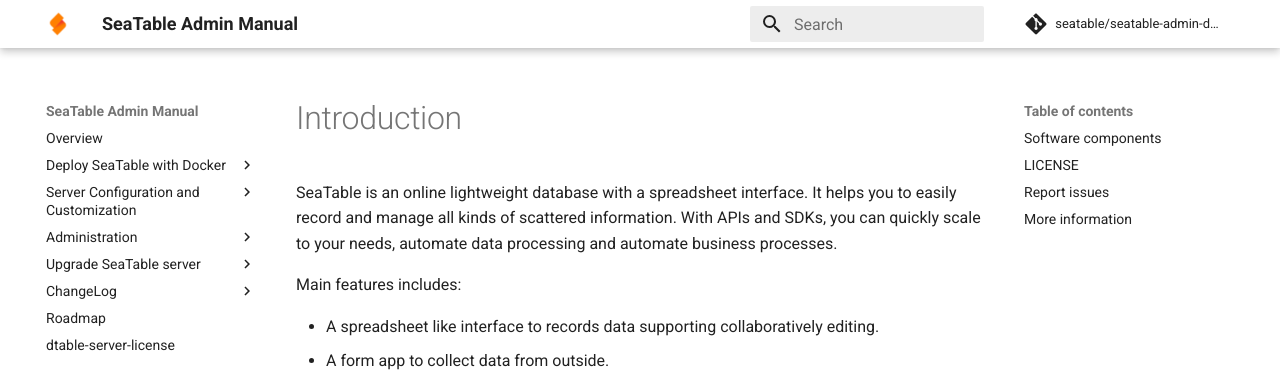
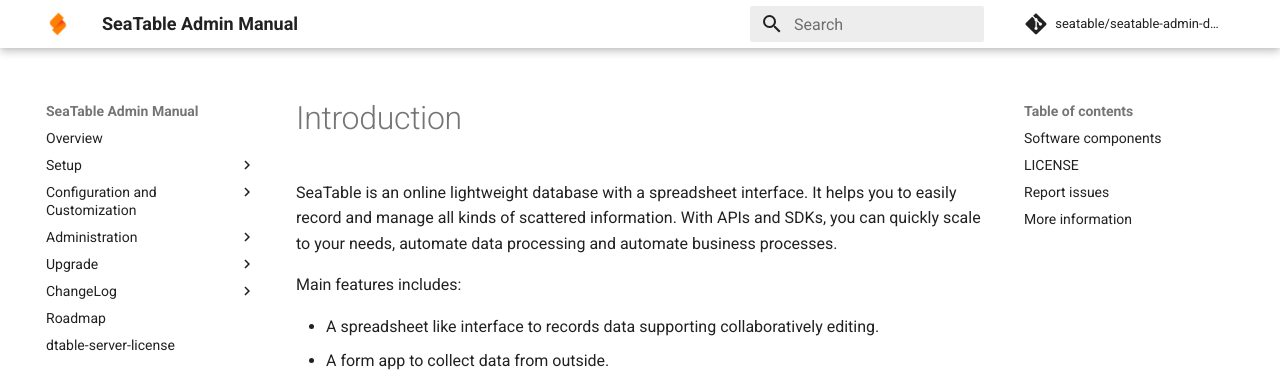
Before and after one commit to seatable/seatable-admin-docs, an MkDocs documentation site: the page built from manual/README.md, in a window 1280 px wide. Shown: the top 372 px of the page. Built offline with MkDocs 1.6.1 and Material for MkDocs 9.7.7, drawn with Linux system fonts in a browser that asks for light colours; comment, search, counter and statistics services are not loaded.

Commit message:
Simplification

```diff
--- a/mkdocs.yml
+++ b/mkdocs.yml
@@ -47,7 +47,7 @@
 # Page tree
 nav:
   - Overview: home.md
-  - Deploy SeaTable with Docker:
+  - Setup:
     - Developer Edition: docker/Developer-Edition/Deploy SeaTable-DE with Docker.md
     - Enterprise Edition: docker/Enterprise-Edition/Deploy SeaTable-EE with Docker.md
     - Cluster: docker/Cluster/SeaTable Cluster.md
@@ -55,8 +55,8 @@
       - Deploy: docker/Python-Runner/Deploy SeaTable Python Runner.md
       - Upgrading: docker/Python-Runner/Update SeaTable Python Runner.md
       - Customization: docker/Python-Runner/Customize SeaTable Python Runner.md
-    - Migrate SeaTable CE to EE: docker/Enterprise-Edition/migrate_from_seatable_ce_server.md
-  - Server Configuration and Customization:
+    - Migrate SeaTable DE to EE: docker/Enterprise-Edition/migrate_from_seatable_ce_server.md
+  - Configuration and Customization:
     - ccnet.conf: config/ccnet-conf.md
     - seafile.conf: config/seafile-conf.md
     - dtable_web_settings.py: config/dtable_web_settings.md
@@ -76,7 +76,7 @@
     - Logs: maintain/logs.md
     - Backup and recovery: maintain/backup_recovery.md
     - Clean database: maintain/clean_database.md
-  - Upgrade SeaTable server:
+  - Upgrade:
     - Upgrade manual: upgrade/upgrade_manual.md
     - Extra upgrade notices: upgrade/extra-upgrade-notice.md
   - ChangeLog:
```
